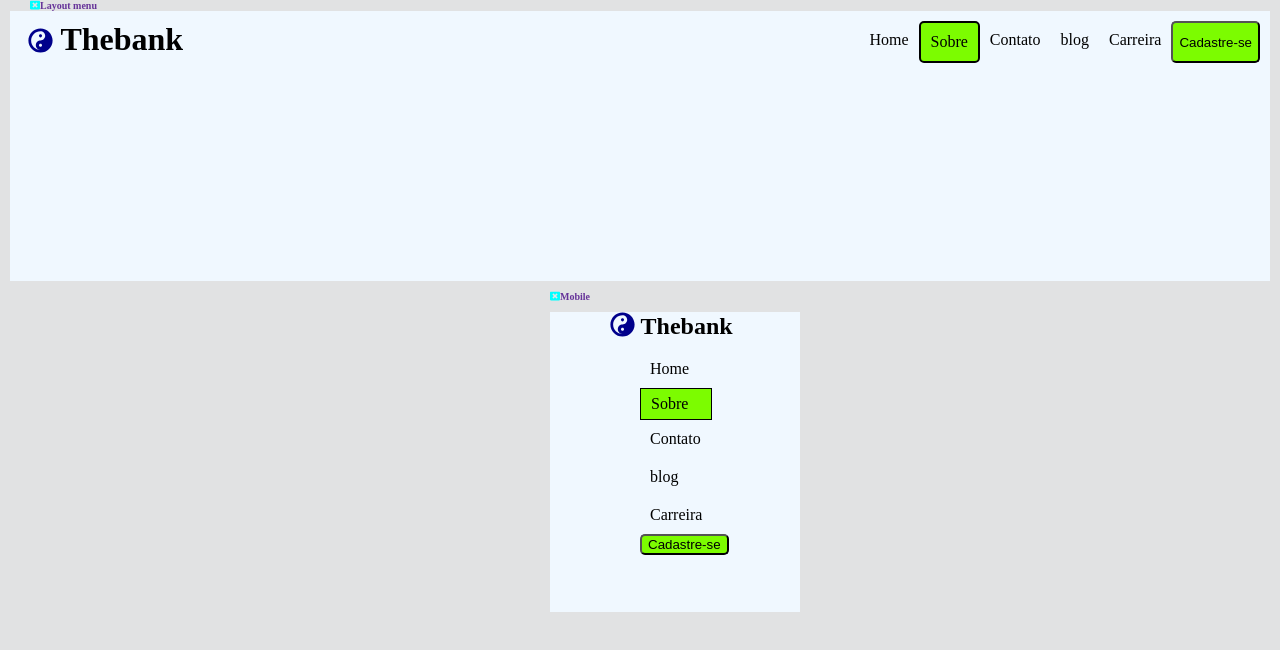
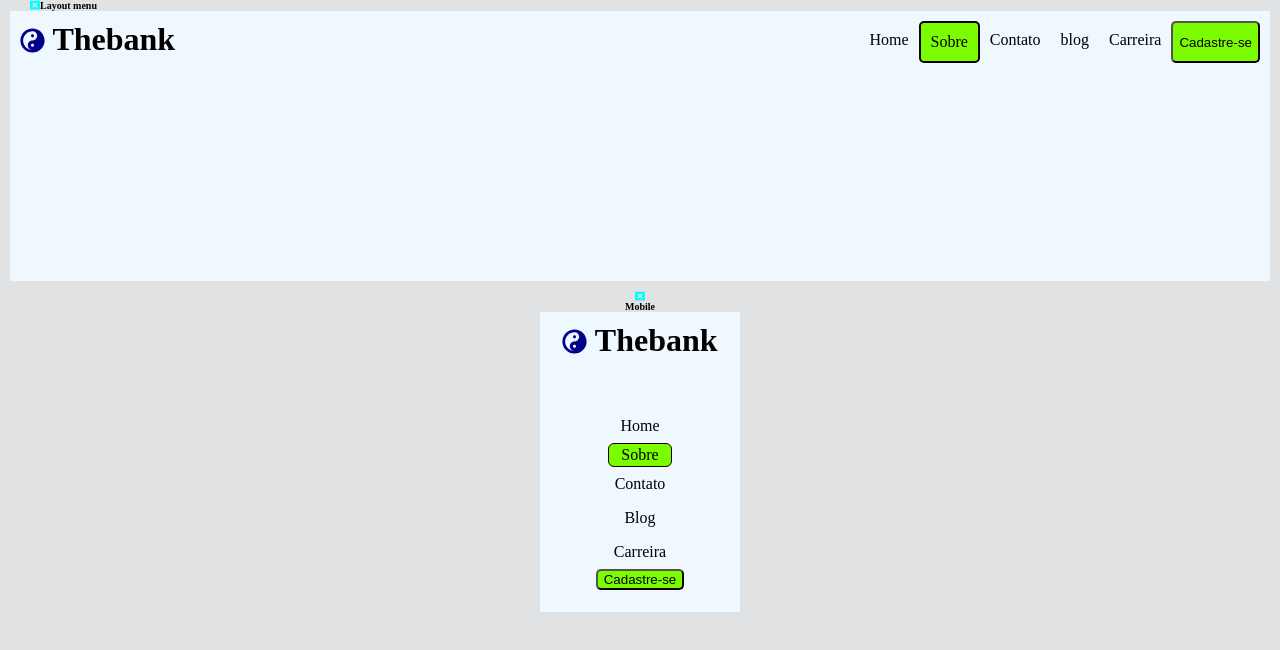
Before and after one commit to DeversonNunes/Menu, a plain HTML site: page index.html in a window 1280 px wide. Drawn offline with Linux system fonts and the light colour scheme.

Commit message:
arquivo adcionados

```diff
--- a/index.html
+++ b/index.html
@@ -35,19 +35,17 @@
 
 
       <h2 class="b"> <i class="fas fa-window-close"></i>Mobile</h2>
-   <main class="containers">
-      <nav>
-         <h1 class="t"> <i class="fas fa-yin-yang"></i> Thebank</h1>
-         <ul class="menus">
-            <li class="home">Home</li>
-            <li class="dsobre">Sobre</li>
-            <li class="contato">Contato</li>
-            <li class="blog">blog</li>
-            <li class="Carreira">Carreira</li>
+   <main class="cabecalho">
+      <h1 class="t"> <i class="fas fa-yin-yang"></i> Thebank</h1>
+      <div class="menus">
+            <div class="home"> Home</div>
+            <div class="dsobre"> Sobre</div>
+            <div class="contato">Contato</div>
+            <div class="blog"> Blog</div>
+            <div class="carreira">Carreira</div>
             <input class="c" type="button" value="Cadastre-se">
-         </ul>
-      </nav>
-   </header>
+      </div>
+
    <script src="https://cdnjs.cloudflare.com/ajax/libs/font-awesome/5.15.4/js/all.min.js"
       integrity="sha512-Tn2m0TIpgVyTzzvmxLNuqbSJH3JP8jm+Cy3hvHrW7ndTDcJ1w5mBiksqDBb8GpE2ksktFvDB/ykZ0mDpsZj20w=="
       crossorigin="anonymous" referrerpolicy="no-referrer"></script>
--- a/style.css
+++ b/style.css
@@ -1,132 +1,141 @@
-header:hover{
+header:hover {
     border: 2px solid rebeccapurple;
 }
 
-.container{
+.container {
     display: flex;
-    align-items:flex-start;
+    align-items: flex-start;
     justify-content: space-between;
     flex-wrap: wrap;
     padding: 10px;
     margin-top: auto;
+}
 
+.menu {
+    display: flex;
 
 }
-.menu{
-    display:flex;
 
-
-
-
-}
-li{
+li {
     padding-left: 10px;
     padding: 10px;
     list-style: none;
 
 }
-*{
-    margin:0;
+
+* {
+    margin: 0;
 }
 
-input[type]{
-  border-radius: 5px;
+input[type] {
+    border-radius: 5px;
 
-  background-color:lawngreen;
+
+    background-color: lawngreen;
 
 
 }
-.sobre{
+
+.sobre {
     background-color: lawngreen;
     border: 2px solid;
     border-radius: 5px;
+}
 
+header {
+
+    height: 250px;
+    margin: 10px;
+    background-color: aliceblue;
+
+}
+
+.fa-yin-yang {
+    font-size: 25px;
+    color: darkblue;
+}
+
+.fa-window-close {
+    color: aqua
+}
+
+.a {
+    padding-left: 30px;
+    font-size: 10px;
+
+}
+
+h1:hover {}
+
+.cabecalho:hover {
+    border: 2px solid rebeccapurple;
+}
+
+main {
+    background-color: aliceblue;
+}
+
+.cabecalho {
+    display: flex;
+    flex-direction: column;
+    justify-content: space-evenly;
+    width: 200px;
+    height: 300px;
+    margin: auto;
+
+}
+
+.menus {
+    display: flex;
+    flex-direction: column;
+    justify-content: center;
+    align-items: center;
+    padding: 40px;
+}
+
+div {
+    padding: 8px;
+}
+
+.b {
+    font-size: 10px;
+    display: flex;
+    align-items: center;
+    flex-direction: column;
 
 
 }
-header{
 
-    height: 250px;
-    margin: 10px;
-    background-color:aliceblue;
-
-}
-.fa-yin-yang{
-    font-size: 25px;
-    color: darkblue;
-}
-h2{
-    color:rebeccapurple;
-
+body {
+    background-color: #e1e2e3;
 
 
 }
-.fa-window-close{
-    color: aqua
 
-
-}
-.a{
-    padding-left: 30px;
-    font-size: 10px;
-    margin-top:;
-
-}
-h1:hover{
-    color: rebeccapurple;
-
-
-}
-main{
-  margin-left: 550px;
-
-
-}
-.containers{
-  background-color: aliceblue;
-  width: 200px;
-  height: 300px;
-  padding-left: 50px;
-  /* display:flex;
-  justify-content:center ;
-   border: 1px solid;
-   width: 170px;
-   height: 280px;
-    */
-}
-h1{
-  margin-left: 8px;
-}
-.b{
-    margin-left: 550px;
-
-   font-size: 10px;
-
-}
- li{
-  display: flex;
-
-}
-
-body{
-    background-color: #e1e2e3;
-
-}
-.dsobre{
+.dsobre {
     border: 1px solid;
     width: 50px;
     height: 10px;
     display: flex;
     flex-direction: column;
     justify-content: center;
+    align-items: center;
     background-color: lawngreen;
-
-
-}
-.t{
-    margin: 10px;
+    padding: 6px;
+    border-radius: 6px;
 }
 
-main:hover{
-    border: 2px solid rebeccapurple;
+.t {
+    margin: 10px;
+    justify-content: center;
+    align-self: center;
 }
+
+@media (max-width: 576px) {
+    .cabecalho {
+        width: 375px;
+        top: 54px;
+        left: 1189px;
+
+    }
+}
```
